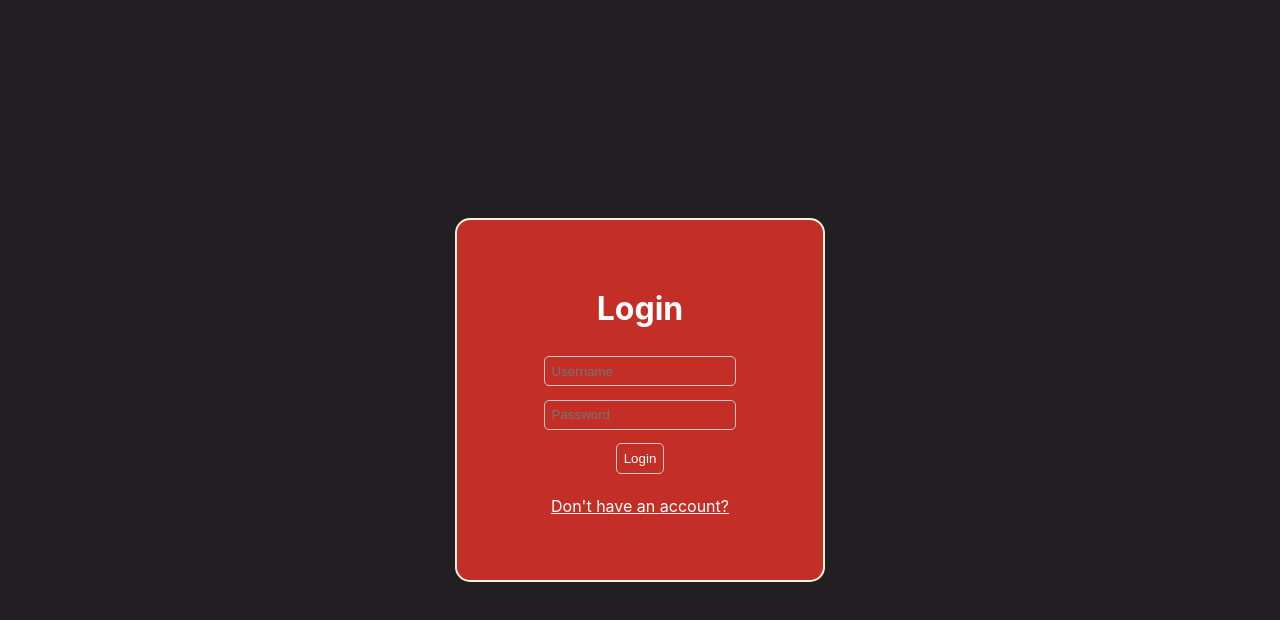
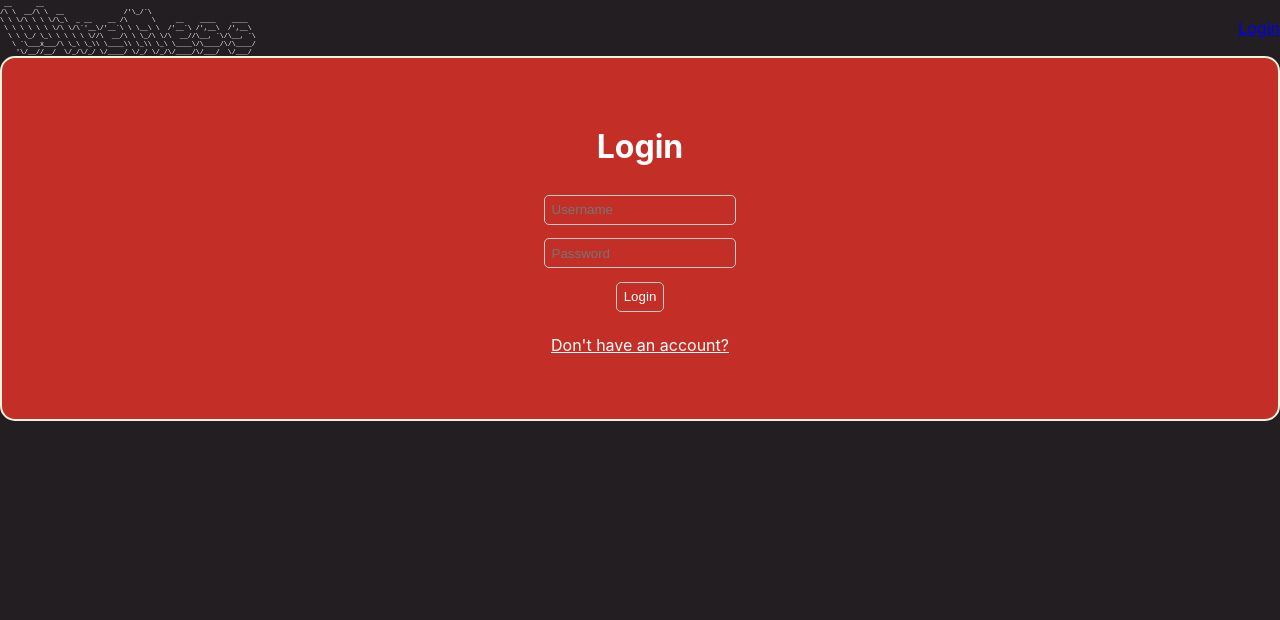
Before and after one commit to energydrinksjunkie/wpa-cracking-project-with-pwnagotchi, a React (Create React App) app in the folder src/frontend/: page /login in a window 1280 px wide. Shown: the top 620 px of the page. Built offline with nearby package versions, Linux system fonts and the light colour scheme; no server answers.

Commit message:
added navbar

```diff
--- a/src/frontend/src/App.js
+++ b/src/frontend/src/App.js
@@ -6,10 +6,12 @@ import Handshakes from './components/Handshakes';
 import ProtectedRoute from './components/ProtectedRoute';
 import Home from './components/Home';
 import NotFound from './components/NotFound';
+import Navbar from './components/Navbar';
 
 function App() {
   return (
     <BrowserRouter>
+    <Navbar />
       <Routes>
         <Route path="/" element={<Home />} />
         <Route path="/home" element={<Home />} />
--- a/src/frontend/src/components/Handshakes.js
+++ b/src/frontend/src/components/Handshakes.js
@@ -4,7 +4,7 @@ import axios from 'axios';
 const { REACT_APP_BACKEND_URL } = process.env;
 
 
-const ITEMS_PER_PAGE = 7;
+const ITEMS_PER_PAGE = 15;
 
 function HandshakeList() {
   const [handshakes, setHandshakes] = useState([]);
--- a/src/frontend/src/components/Login.js
+++ b/src/frontend/src/components/Login.js
@@ -6,6 +6,7 @@ const { REACT_APP_BACKEND_URL } = process.env;
 function Login() {
     const [username, setUsername] = useState('');
     const [password, setPassword] = useState('');
+    const [error, setError] = useState('');
     const api_url = REACT_APP_BACKEND_URL+'/auth/login';
 
     const handleLogin = async (e) => {
@@ -18,6 +19,10 @@ function Login() {
             window.location.href = '/handshakes';
             console.log(response);
         } catch (error) {
+            setError('Invalid username or password');
+            setTimeout(() => {
+                setError('');
+            }, 2000);
             console.error(error);
         }
     };
@@ -39,6 +44,7 @@ function Login() {
                     onChange={e => setPassword(e.target.value)}
                 />
                 <button onClick={handleLogin}>Login</button>
+                {error && <p>{error}</p>}
                 <p className="click-here" onClick={() => window.location.href = '/register'}>Don't have an account?</p>
             </div>
         </>
--- /dev/null
+++ b/src/frontend/src/components/Navbar.css
@@ -0,0 +1,15 @@
+.navbar{
+    display: flex;
+    justify-content: space-between;
+    align-items: center;
+}
+
+.navbar-brand{
+    color: white;
+    text-decoration: none;
+    font-size: 5pt;
+}
+
+.navbar-brand pre {
+    margin: 0;
+}
--- /dev/null
+++ b/src/frontend/src/components/Navbar.js
@@ -0,0 +1,71 @@
+import React, { useState, useEffect } from 'react';
+import axios from 'axios';
+import { Link } from 'react-router-dom';
+import './Navbar.css';
+
+const { REACT_APP_BACKEND_URL } = process.env;
+
+function Navbar() {
+  const [isAuthenticated, setIsAuthenticated] = useState(null);
+
+  useEffect(() => {
+    const verifyToken = async () => {
+      const token = localStorage.getItem('token');
+
+      if (!token) {
+        setIsAuthenticated(false);
+        return;
+      }
+
+      try {
+        const response = await axios.get(`${REACT_APP_BACKEND_URL}/auth/session`, {
+          headers: { Authorization: `Bearer ${token}` },
+        });
+
+        if (response.status === 200) {
+          setIsAuthenticated(true);
+        } else {
+          setIsAuthenticated(false);
+        }
+      } catch (error) {
+        console.error('Error verifying token:', error);
+        setIsAuthenticated(false);
+      }
+    };
+
+    verifyToken();
+  }, []);
+
+  const logout = () => {
+    localStorage.removeItem('token');
+    setIsAuthenticated(false);
+    window.location.href = '/login';
+  };
+
+  return (
+    <>
+        <nav className="navbar">
+        <Link to="/" className="navbar-brand">
+<pre> __      __                                                     </pre>
+<pre>/\ \  __/\ \  __               /'\_/`\                          </pre>
+<pre>\ \ \/\ \ \ \/\_\  _ __    __ /\      \     __    ____    ____  </pre>
+<pre> \ \ \ \ \ \ \/\ \/\`'__\/'__`\ \ \__\ \  /'__`\ /',__\  /',__\ </pre>
+<pre>  \ \ \_/ \_\ \ \ \ \ \//\  __/\ \ \_/\ \/\  __//\__, `\/\__, `\</pre>
+<pre>   \ `\___x___/\ \_\ \_\\ \____\\ \_\\ \_\ \____\/\____/\/\____/</pre>
+<pre>    '\/__//__/  \/_/\/_/ \/____/ \/_/ \/_/\/____/\/___/  \/___/ </pre>
+</Link>
+        {isAuthenticated ? (
+        <Link onClick={logout} className="navbar-button">
+            Logout
+        </Link>
+        ) : (
+        <Link to="/login" className="navbar-button">
+            Login
+        </Link>
+        )}
+        </nav>
+    </>
+  );
+}
+
+export default Navbar;
--- a/src/frontend/src/index.css
+++ b/src/frontend/src/index.css
@@ -8,12 +8,6 @@ body {
 
   background-color: #221e22;
   color: white;
-
-  display: flex;
-  flex-direction: column;
-  justify-content: center;
-  align-items: center;
-  height: 100vh;
 }
 
 code {
@@ -22,10 +16,4 @@ code {
 }
 
 #root {
-  display: flex;
-  flex-direction: column;
-  align-items: center;
-  justify-content: start;
-  height: 95vh;
-  width: 90vw;
 }
```
Also changed, not shown: 1 other file (tests, documents, lock files or other folders).
